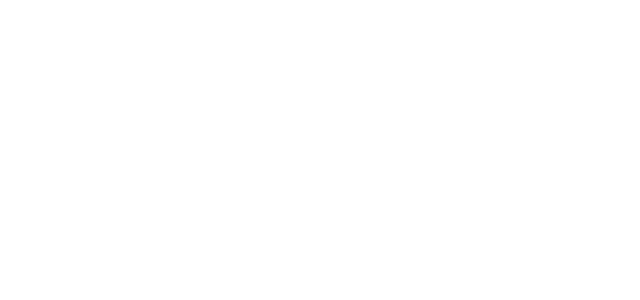
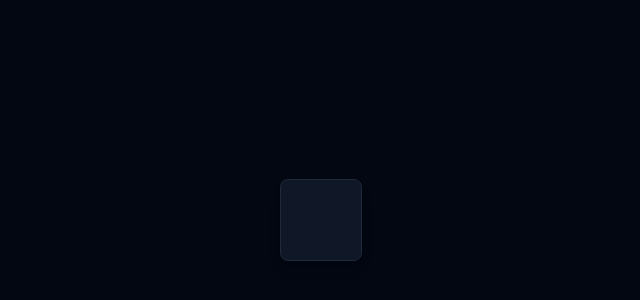
Before and after one commit to Sumitku2938k/Practice-React, a React (Vite) app: page /login in a window 1280 px wide. Before the commit this address had no page. Shown: the part 180-480 px from the top of the page, without its empty margins (319-959 px from the left). Built offline with nearby package versions, Linux system fonts and the light colour scheme.

Commit message:
Adding My 50LPA Projeect

```diff
--- a/src/App.jsx
+++ b/src/App.jsx
@@ -30,6 +30,7 @@
             <Route path="reports" element={<Reports />} />
             <Route path="riskyzones" element={<RiskyZones />} />
           </Route>
+          <Route path="login" element={<Login />} />
         </Routes>
       </Router>
     </>
--- a/src/pages/Login.jsx
+++ b/src/pages/Login.jsx
@@ -2,8 +2,10 @@
 
 const Login = () => {
     return (
-        <div>
+        <div className='min-h-screen bg-gray-950 flex items-center justify-center'>
+            <div className='p-10  bg-gray-900 border border-gray-800 rounded-lg shadow-lg '>
 
+            </div>
         </div>
     );
 }
```
